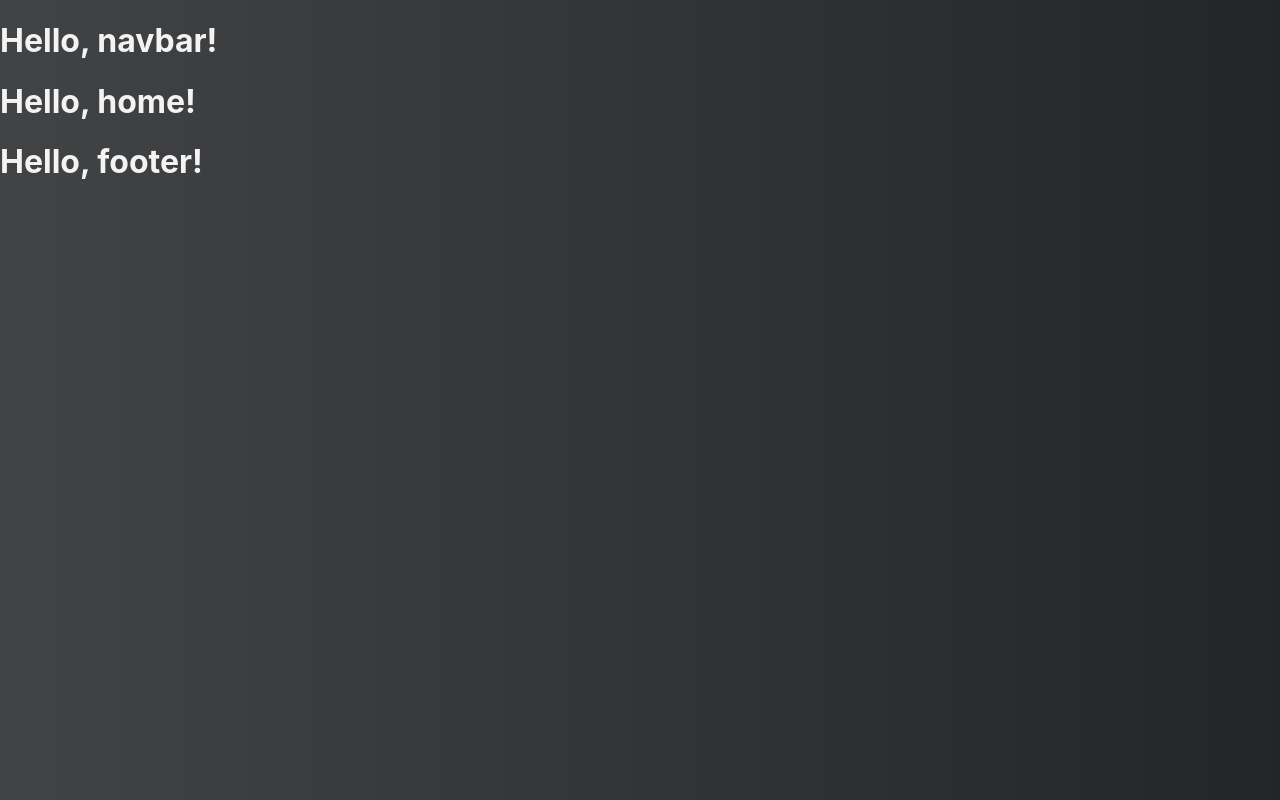
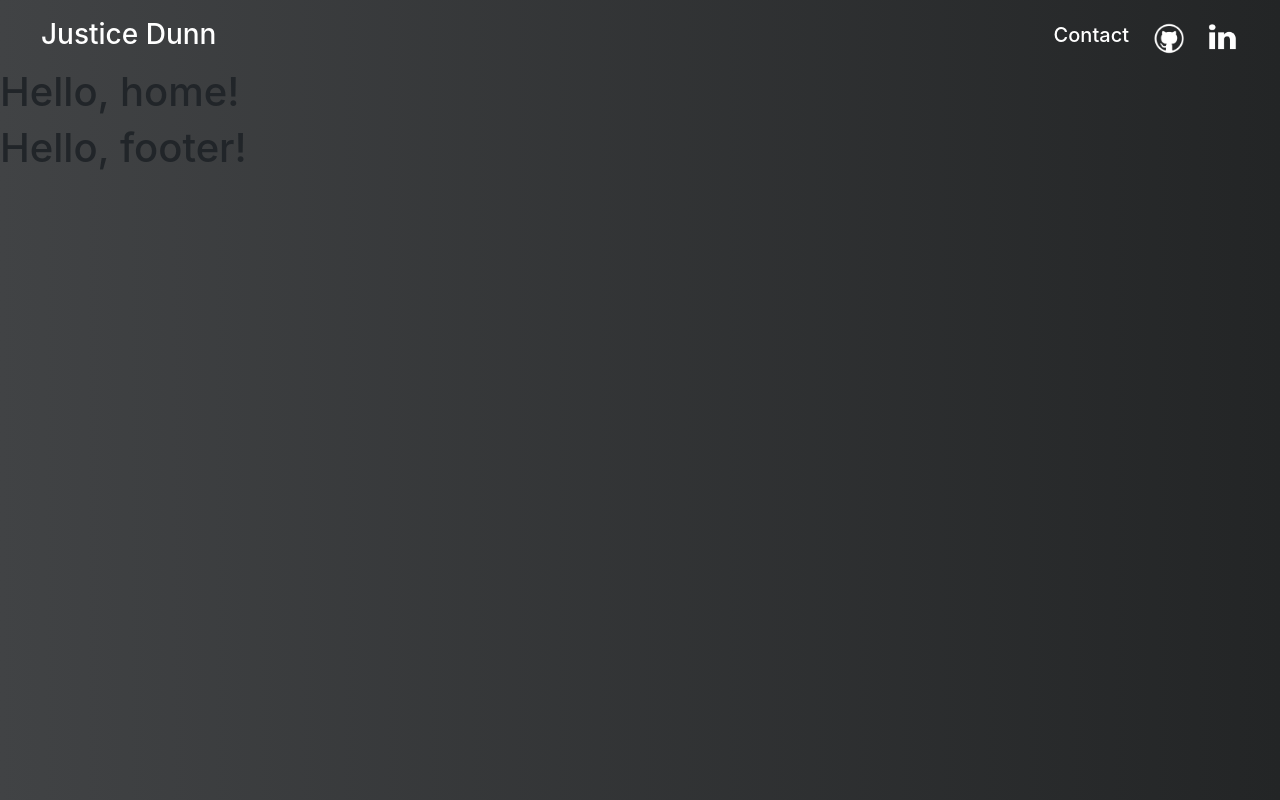
Before and after one commit to JusticeDunn/portfolio_website, a React (Create React App) app: page / in a window 1280 px wide. Built offline with nearby package versions, Linux system fonts and the light colour scheme.

Commit message:
Created basic navbar

```diff
--- a/public/index.html
+++ b/public/index.html
@@ -8,6 +8,15 @@
   </head>
   <body>
     <noscript>You need to enable JavaScript to run this app.</noscript>
+    <link
+      rel="stylesheet"
+      href="https://maxcdn.bootstrapcdn.com/bootstrap/4.5.0/css/bootstrap.min.css"
+      integrity="sha384-9aIt2nRpC12Uk9gS9baDl411NQApFmC26EwAOH8WgZl5MYYxFfc+NcPb1dKGj7Sk"
+      crossorigin="anonymous"
+    />
+    <script src="https://code.jquery.com/jquery-3.2.1.slim.min.js" integrity="sha384-KJ3o2DKtIkvYIK3UENzmM7KCkRr/rE9/Qpg6aAZGJwFDMVNA/GpGFF93hXpG5KkN" crossorigin="anonymous"></script>
+    <script src="https://cdnjs.cloudflare.com/ajax/libs/popper.js/1.12.9/umd/popper.min.js" integrity="sha384-ApNbgh9B+Y1QKtv3Rn7W3mgPxhU9K/ScQsAP7hUibX39j7fakFPskvXusvfa0b4Q" crossorigin="anonymous"></script>
+    <script src="https://maxcdn.bootstrapcdn.com/bootstrap/4.0.0/js/bootstrap.min.js" integrity="sha384-JZR6Spejh4U02d8jOt6vLEHfe/JQGiRRSQQxSfFWpi1MquVdAyjUar5+76PVCmYl" crossorigin="anonymous"></script>
     <div id="root"></div>
   </body>
 </html>
--- a/src/App.tsx
+++ b/src/App.tsx
@@ -1,8 +1,8 @@
 import React from 'react';
 import { BrowserRouter as Router, Switch, Route } from "react-router-dom";
 import Home from "./scenes/homePage/Home.jsx";
-import NavBar from './components/navbar/navbar.jsx';
-import Footer from './components/footer/footer.jsx';
+import NavBar from './components/navbar/navbar';
+import Footer from './components/footer/footer';
 
 function App() {
   return (
--- a/src/components/navbar/navbar.css
+++ b/src/components/navbar/navbar.css
@@ -0,0 +1,24 @@
+.brand {
+    color: white;
+    margin-left: 25px;
+}
+
+.logo {
+    display: flex;
+    align-items: center;
+    justify-content: center;
+    width: 50px;
+}
+
+.logos {
+    display: inline-flex;
+    align-items: center;
+    justify-content: center;
+}
+
+.nav {
+    align-items: center;
+    display: inline-flex;
+    justify-content: space-between;
+    margin: 10px 35px 10px 25px;
+}
--- a/src/components/navbar/navbar.jsx
+++ /dev/null
@@ -1,11 +0,0 @@
-import React, { Component } from "react";
-import { Navbar, Nav, NavDropdown, NavItem } from "react-bootstrap";
-import { Link } from "react-router-dom";
-
-import "./navbar.css";
-
-export default class NavBar extends Component {
-  render() {
-    return <h1>Hello, navbar!</h1>;
-  }
-}
--- /dev/null
+++ b/src/components/navbar/navbar.tsx
@@ -0,0 +1,47 @@
+import React, { Component } from "react";
+import "./navbar.css";
+import { Nav, NavItem } from "react-bootstrap";
+import { Link } from "react-router-dom";
+import github from '../../images/github-logo-white.png';
+import linkedin from '../../images/linkedin-logo-white.png';
+
+export default class NavBar extends Component {
+  render() {
+    return (
+          <Nav className="ml-auto nav">
+            <div>
+              <NavItem>
+                <Nav.Link eventKey="1" as={Link} to="/">
+                  <h3 className="brand">Justice Dunn</h3>
+                </Nav.Link>
+              </NavItem>
+            </div>
+            <div className="logos">
+              <NavItem>
+                <Nav.Link eventKey="1" as={Link} to="/contact">
+                  <h5 className="brand">Contact</h5>
+                </Nav.Link>
+              </NavItem>
+              <NavItem>
+                <a href="https://github.com/JusticeDunn">
+                  <img
+                    className="logo"
+                    src={github}
+                    alt="link to my github"
+                  />
+                </a>
+              </NavItem>
+              <NavItem>
+                <a href="https://github.com/JusticeDunn">
+                  <img
+                    className="logo"
+                    src={linkedin}
+                    alt="link to my linkedin"
+                  />
+                </a>
+              </NavItem>
+            </div>
+          </Nav>
+    );
+  }
+}
```
Also changed, not shown: src/components/footer/footer.tsx (renamed from src/components/footer/footer.jsx), src/images/github-logo-white.png (added), src/images/linkedin-logo-white.png (added).
